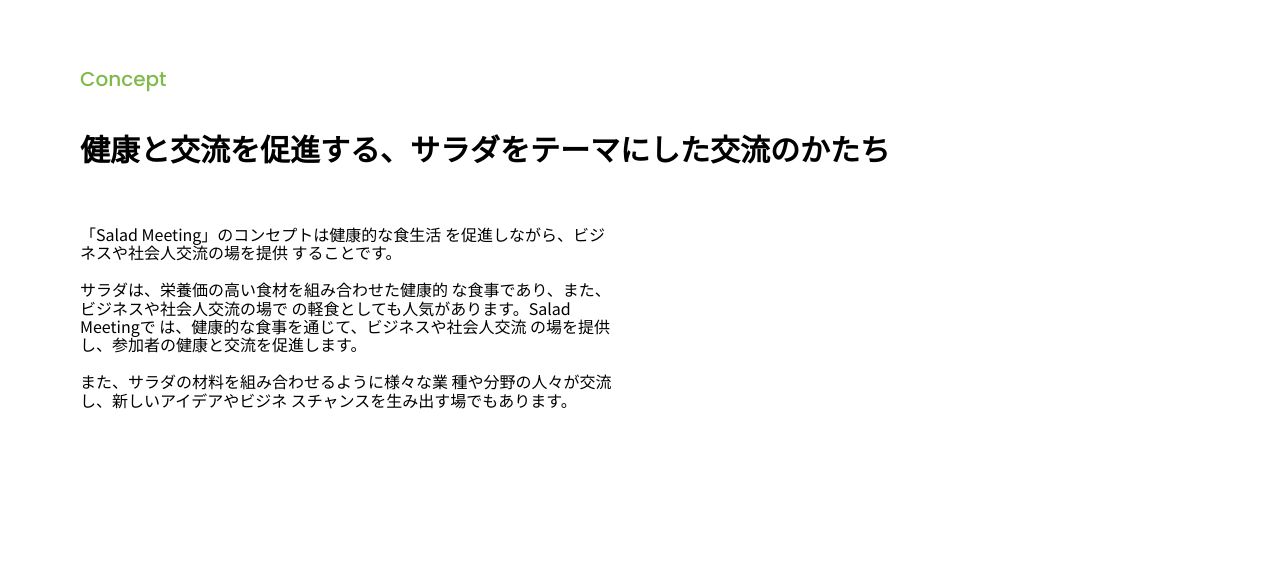
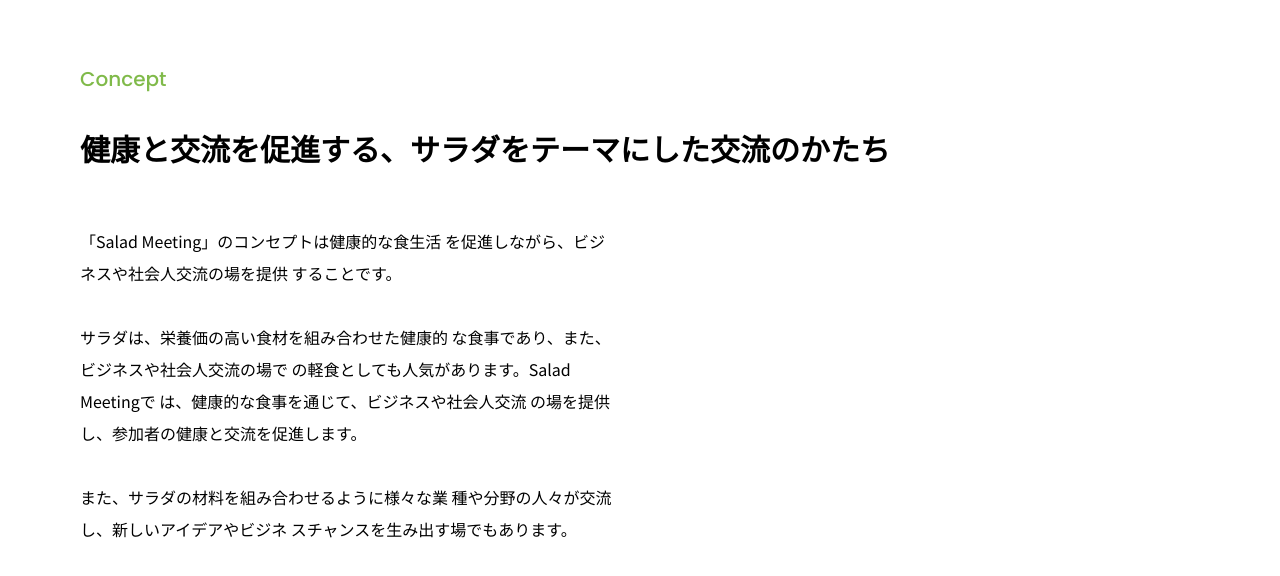
Before and after one commit to yukitolix12/making_webhome, a plain HTML site: page index.html in a window 1280 px wide. Shown: the part 644-1220 px from the top of the page. Before the commit the page ends 1173 px from the top, so only its background shows below. Drawn offline with Linux system fonts and the light colour scheme; some packages are replaced by stand-ins of ours.

Commit message:
textクラスにcssで行間(line-height)を入れる

```diff
--- a/css/style.css
+++ b/css/style.css
@@ -111,3 +111,7 @@
 .column-2 {
     width: 48%;
 }
+
+.text {
+    line-height: 2;
+}
```
